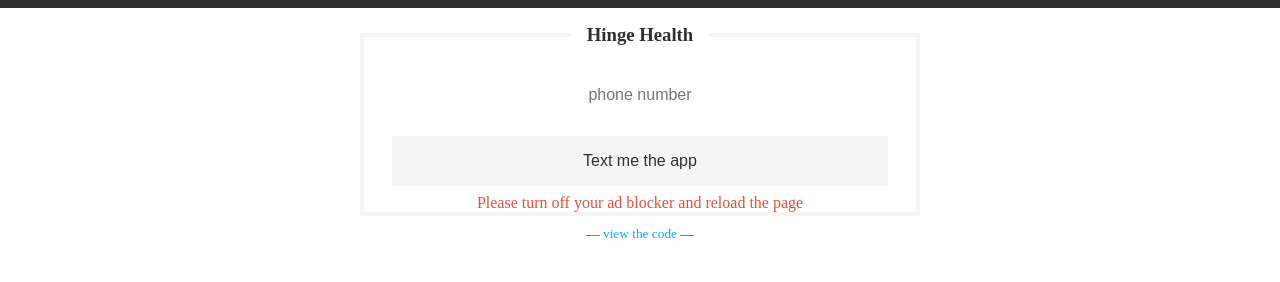
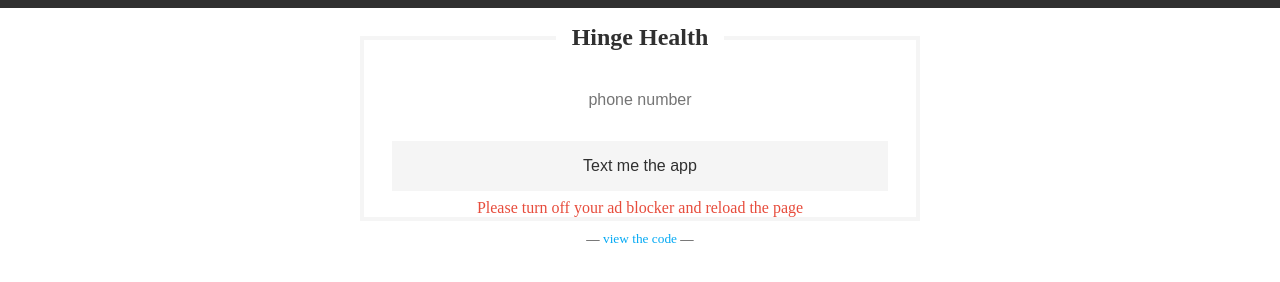
Before and after one commit to ethanneff/branch-web-hingehealth, a plain HTML site: page index.html in a window 1280 px wide. Drawn offline with Linux system fonts and the light colour scheme.

Commit message:
Update index.html

```diff
--- a/index.html
+++ b/index.html
@@ -70,7 +70,7 @@
     <div class="container">
       <section>
         <fieldset>
-          <legend><h3>Hinge Health</h3></legend>
+          <legend><h1>Hinge Health</h1></legend>
           <input type="text" placeholder="phone number" id="phone" />
           <button type="button" id="sms">Text me the app</button>
           <div id="error"></div>
```
